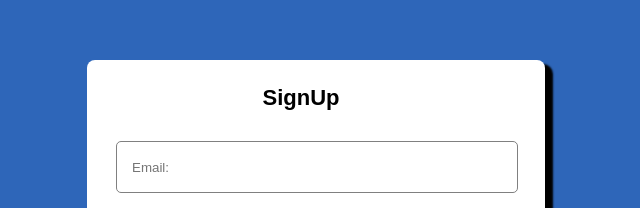
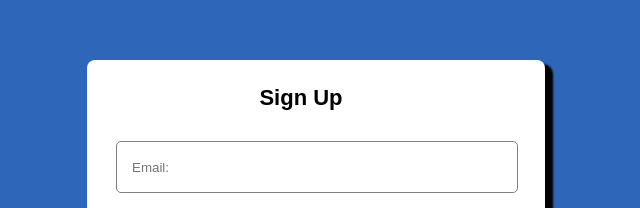
Before and after one commit to zagros-coder/validate-sign-up-form, a plain HTML site: page index.html in a window 1280 px wide. Shown: the part 142-350 px from the top of the page, 334-974 px from the left. Drawn offline with Linux system fonts and the light colour scheme.

Commit message:
add space btween sign up text

```diff
--- a/index.html
+++ b/index.html
@@ -11,7 +11,7 @@
 <body>
     <form class="form" >
     <div class="container">
-        <h2>SignUp </h2>
+        <h2>Sign Up </h2>
             <input  class="email" type="email" id="email" placeholder="Email:" name="name">
             <br>
             <span class="error" id="emailerror" >
```
